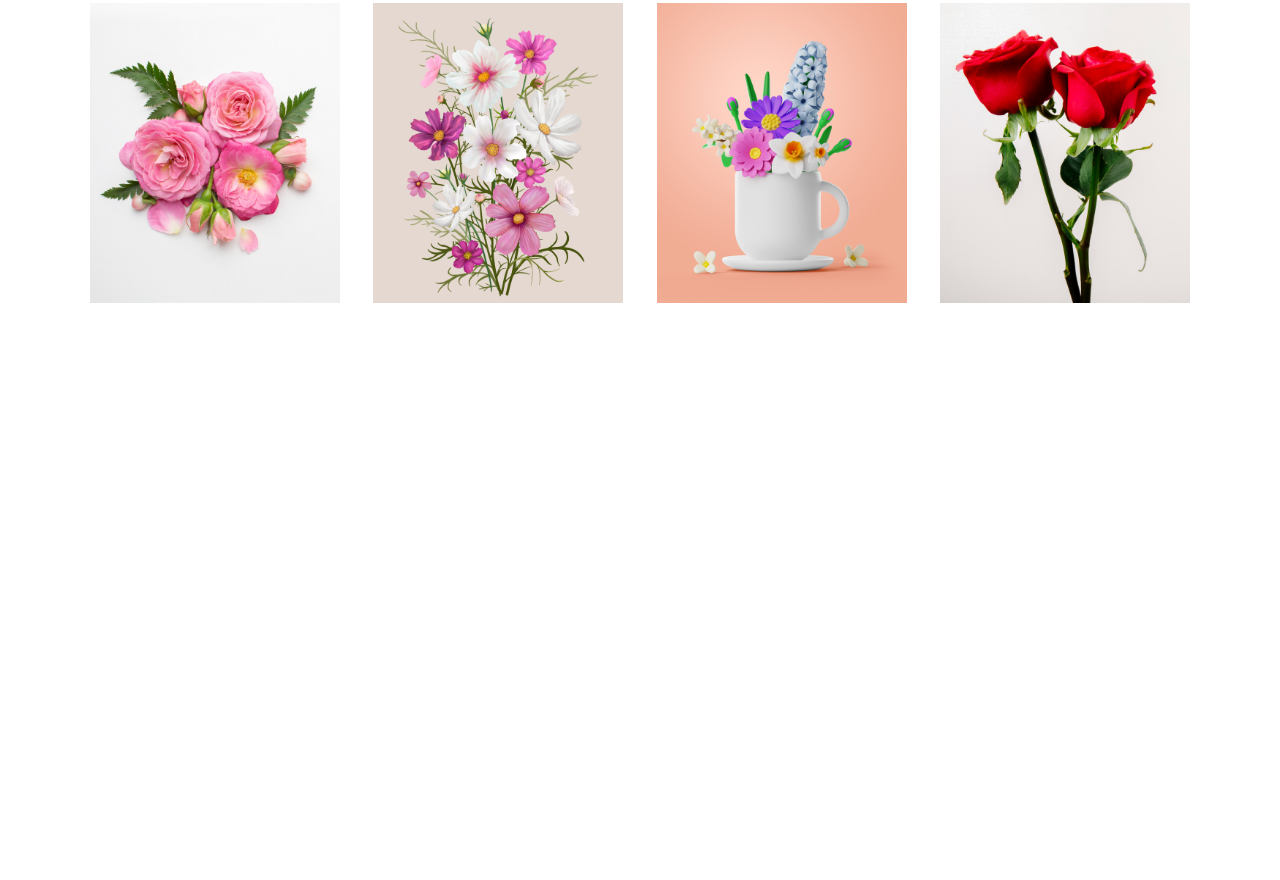
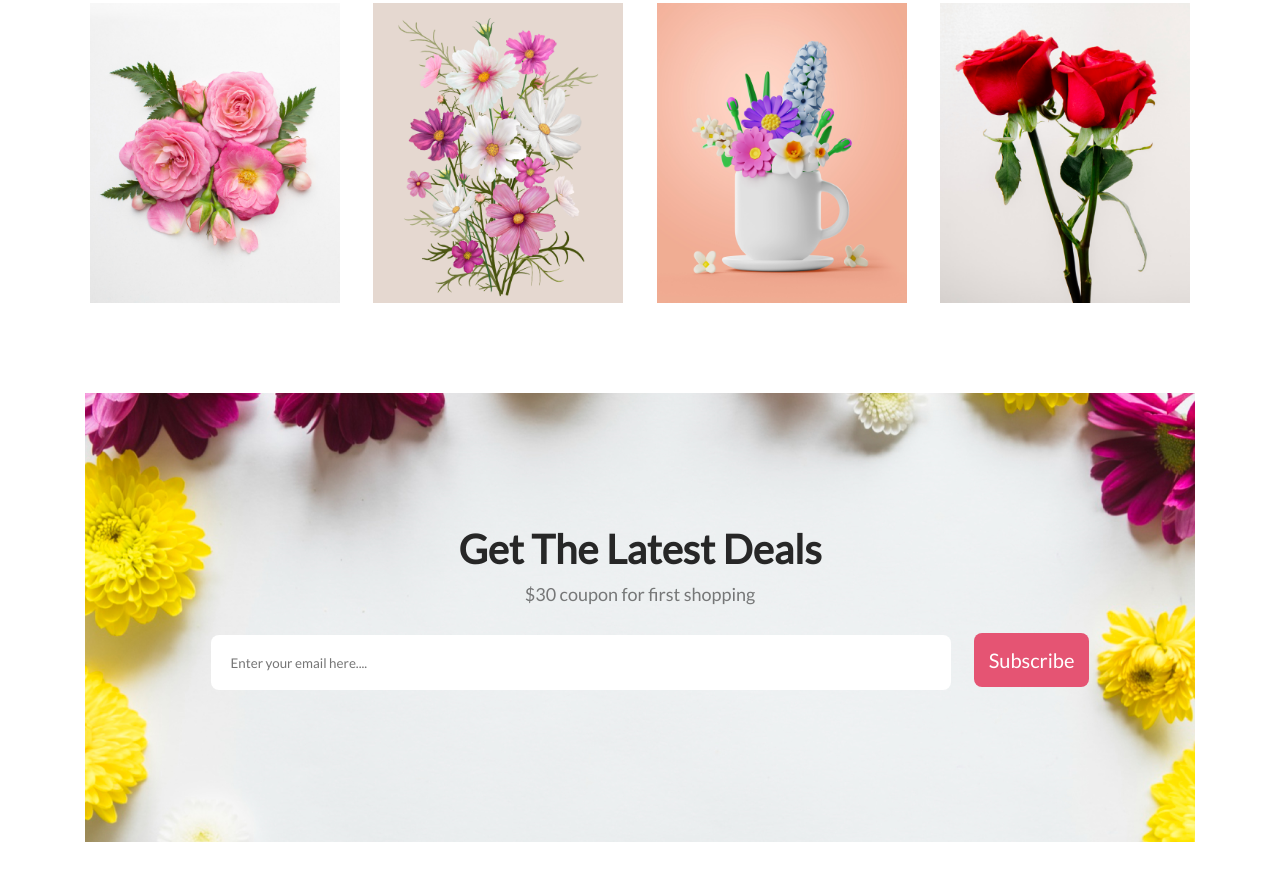
Before and after one commit to ahshanhabibatik/Online-Flower-shop, a plain HTML site: page index.html in a window 1280 px wide. Shown: the part 3363-4243 px from the top of the page. Before the commit the page ends 3706 px from the top, so only its background shows below. Drawn offline with Linux system fonts and the light colour scheme.

Commit message:
add Get The Latest Deals section

```diff
--- a/index.html
+++ b/index.html
@@ -155,3 +155,26 @@
                     <img width="250px" height="300px" src="./Flower Asset/Rectangle 6.png" alt="">
                 </div>
             </section>
+            <!-- Get The Latest Deals section -->
+            <section>
+                <div class="latest-container">
+
+                    <div class="letest-item">
+                        <h3 class="latest-title">Get The Latest Deals</h3>
+                        <p class="latest-discription">$30 coupon for first shopping</p>
+                        <div>
+                            <input class="latest-input" type="text" name="" id=""
+                                placeholder="Enter your email here....">
+                            <button class="btn-primary">Subscribe</button>
+
+                        </div>
+
+                    </div>
+            </section>
+
+            </div>
+
+        </section>
+
+
+    </main>
```
Also changed, not shown: style/style.css (line endings or trailing spaces).
